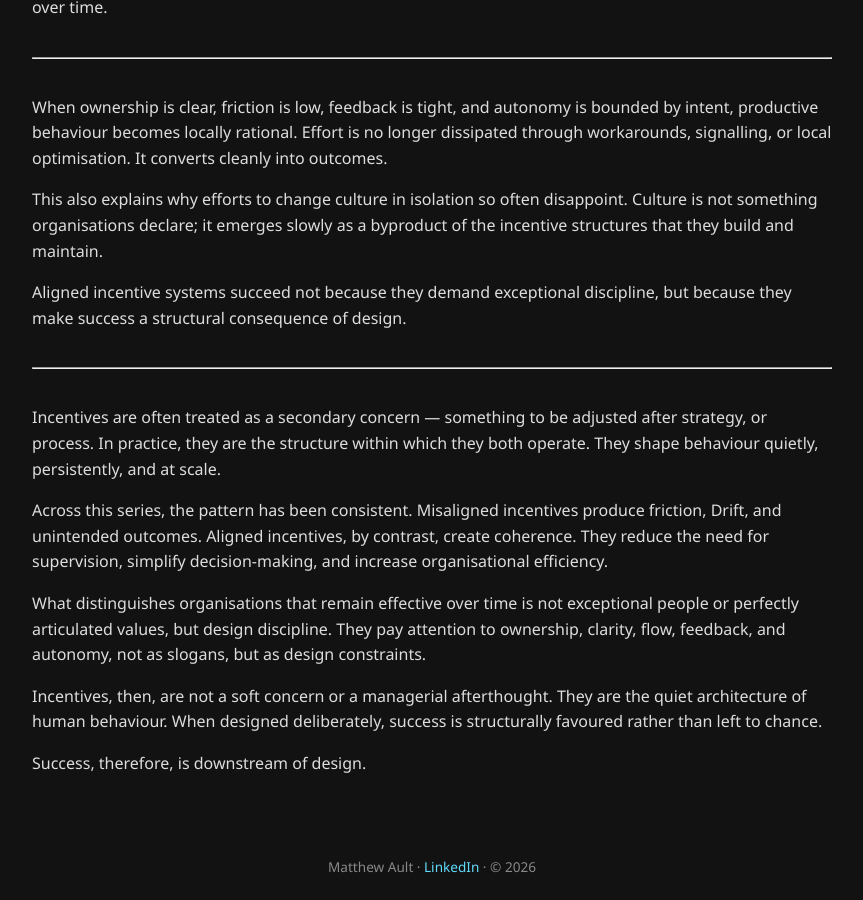
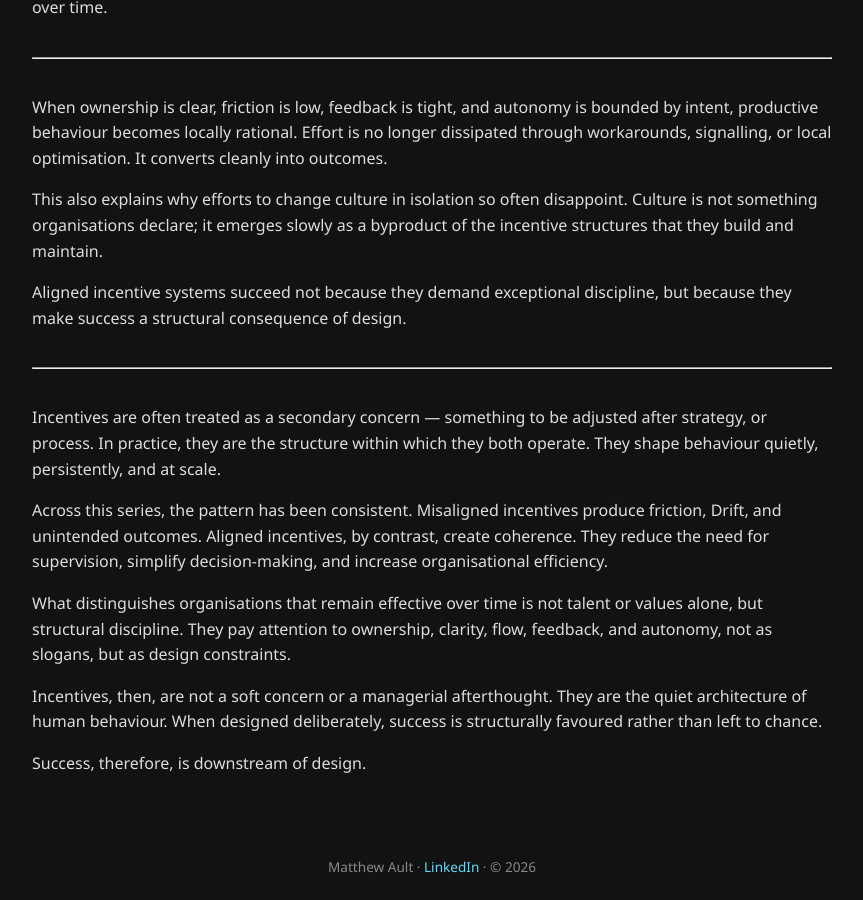
Before and after one commit to aultimus/foobarcat-homepage, a Jekyll site: the page built from _posts/2025-12-17-the-structures-that-sustain-alignment.md, in a window 1280 px wide and 900 px high, scrolled down 2683 px. Shown: the whole window, without its empty margins (208-1071 px from the left). Built offline with Jekyll 4.4.1, drawn with Linux system fonts in a browser that asks for light colours.

Commit message:
alignment essay: tighten

```diff
--- a/_posts/2025-12-17-the-structures-that-sustain-alignment.md
+++ b/_posts/2025-12-17-the-structures-that-sustain-alignment.md
@@ -70,7 +70,7 @@ Incentives are often treated as a secondary concern — something to be adjusted
 
 Across this series, the pattern has been consistent. Misaligned incentives produce friction, Drift, and unintended outcomes. Aligned incentives, by contrast, create coherence. They reduce the need for supervision, simplify decision-making, and increase organisational efficiency.
 
-What distinguishes organisations that remain effective over time is not exceptional people or perfectly articulated values, but design discipline. They pay attention to ownership, clarity, flow, feedback, and autonomy, not as slogans, but as design constraints.
+What distinguishes organisations that remain effective over time is not talent or values alone, but structural discipline. They pay attention to ownership, clarity, flow, feedback, and autonomy, not as slogans, but as design constraints.
 
 Incentives, then, are not a soft concern or a managerial afterthought. They are the quiet architecture of human behaviour. When designed deliberately, success is structurally favoured rather than left to chance.
 
```
